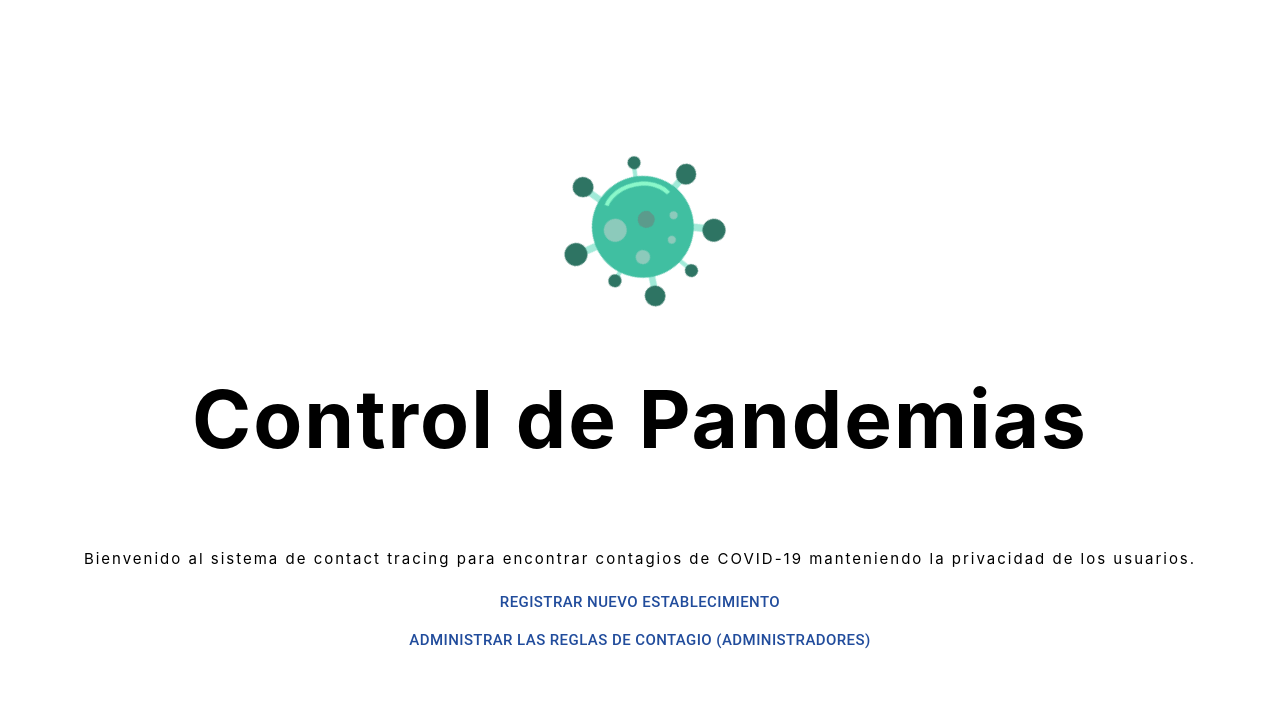
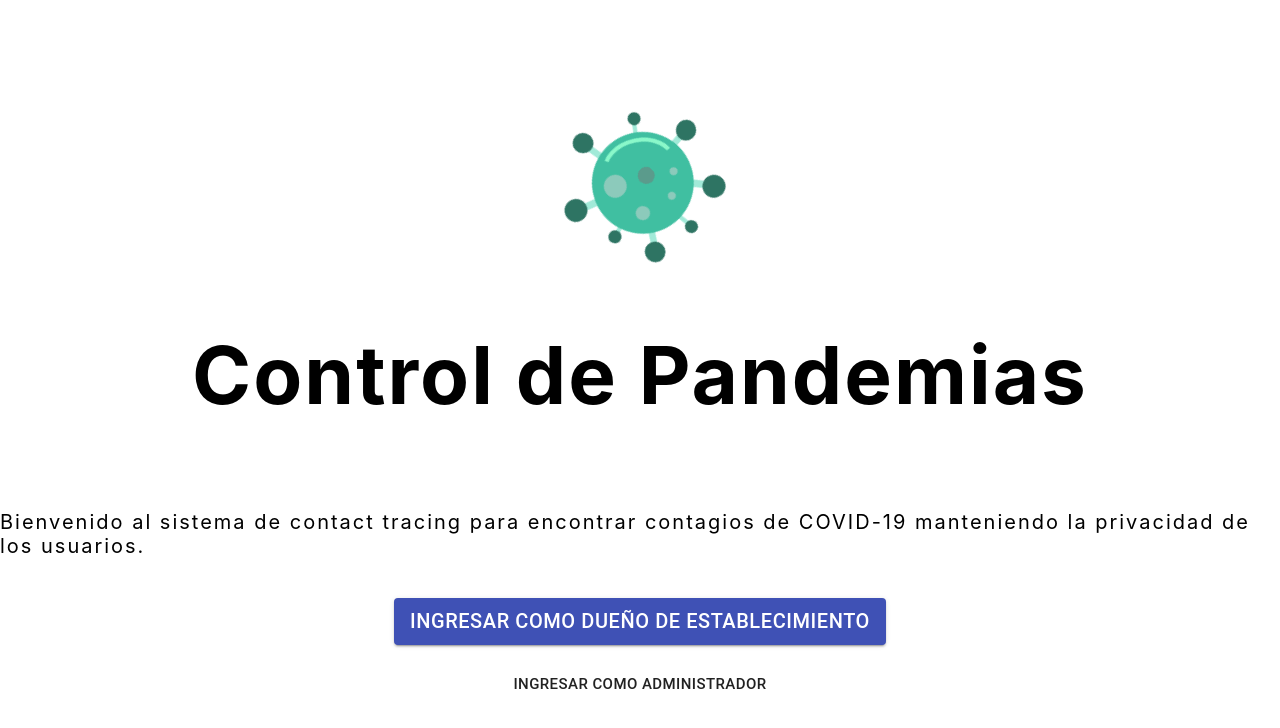
Before and after one commit to ct-fiuba/ct-web-app, a React (Create React App) app: page / in a window 1280 px wide. Shown: the top 728 px of the page. Built offline with nearby package versions, Linux system fonts and the light colour scheme.

Commit message:
modify UI for Home component

```diff
--- a/src/components/Home/index.js
+++ b/src/components/Home/index.js
@@ -1,26 +1,25 @@
-import React, {Component} from 'react';
+import React, { Component } from 'react';
 import covidIcon from '../../images/covid.svg';
 import '../../css/home.css';
 import { Button } from '@material-ui/core';
+import useStyles from './styles';
 
-class Home extends Component {
-    render(){
-        return(
+export default function Home() {
+	const classes = useStyles();
+
+	return (
 		<section className="home-page">
-                <img className="rotate covid" src={covidIcon} alt="covid"/>
+			<img className="rotate covid" src={covidIcon} alt="covid" />
 			<h1 className="home-title">Control de Pandemias</h1>
 			<p className="home-stitle">
 				Bienvenido al sistema de contact tracing para encontrar contagios de COVID-19 manteniendo la privacidad de los usuarios.
                 </p>
-                <Button href="/nuevoEstablecimiento" color="primary">
-                    Registrar nuevo establecimiento
+			<Button className={classes.ownersButton} href="/nuevoEstablecimiento" variant="contained" color="primary">
+				Ingresar como dueño de establecimiento
 			</Button>
-                <Button href="/reglas" color="primary">
-                    Administrar las reglas de contagio (administradores)
+			<Button className={classes.adminsButton} href="/reglas" color="default">
+				Ingresar como administrador
                 </Button>
 		</section>
 	)
 }
-}
-
-export default Home;
--- /dev/null
+++ b/src/components/Home/styles.js
@@ -0,0 +1,22 @@
+import { makeStyles } from '@material-ui/core/styles';
+
+const useStyles = makeStyles((theme) => ({
+	ownersButton: {
+		fontSize: '20px',
+		textTransform: 'uppercase',
+		margin: '20px',
+	},
+	adminsButton: {
+		fontSize: '15px',
+		textTransform: 'uppercase',
+	},
+	form: {
+		width: '100%', // Fix IE 11 issue.
+		marginTop: theme.spacing(1),
+	},
+	submit: {
+		margin: theme.spacing(3, 0, 2),
+	},
+}));
+
+export default useStyles;
--- a/src/css/home.css
+++ b/src/css/home.css
@@ -6,20 +6,13 @@
     align-items: center;
 }
 
-.home-page a{
-    color: rgb(33, 76, 156);
-    font-size: 15px;
-    text-decoration: none;
-    text-transform: uppercase;
-}
-
 .home-title {
     font-size: 5em;
     letter-spacing: 2px;
 }
 
 .home-stitle {
-    font-size: 15px;
+    font-size: 20px;
     letter-spacing: 2px;
 }
 
```
Lines whose indentation alone changed are shown as unchanged.
